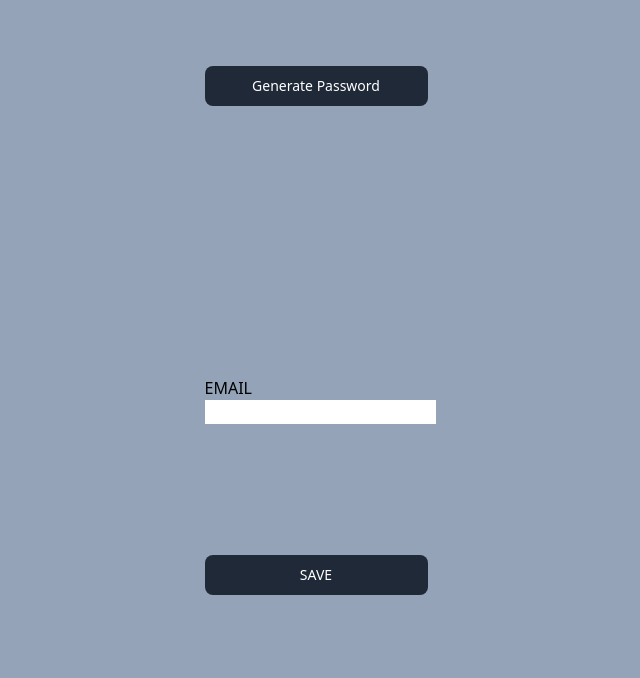
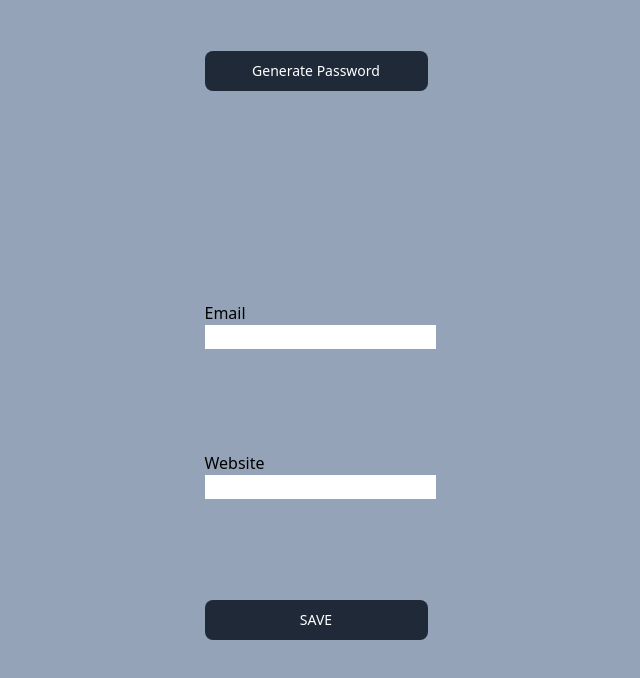
Before and after one commit to chanwinston/passwordManager, a React (Create React App) app: page / in a window 1280 px wide. Shown: the top 678 px of the page, without its empty margins (320-960 px from the left). Built offline with nearby package versions, Linux system fonts and the light colour scheme.

Commit message:
website section

```diff
--- a/src/App.js
+++ b/src/App.js
@@ -16,10 +16,13 @@ function Generator() {
 
   const save = () => {
     let email = document.getElementById("emailID").value;
-    database += "Email: " + email + " Password: " + password;
+    let website = document.getElementById("websiteID").value;
+    database +=
+      "Website: " + website + " Email: " + email + " Password: " + password;
     setDatabase(database);
     setPassword("");
     document.getElementById("emailID").value = "";
+    document.getElementById("websiteID").value = "";
   };
 
   return (
@@ -32,9 +35,14 @@ function Generator() {
       </button>
       <h1>{password}</h1>
       <form>
-        <label>EMAIL</label>
+        <label>Email</label>
         <br />
         <input id='emailID' type='text'></input>
+      </form>
+      <form>
+        <label>Website</label>
+        <br />
+        <input id='websiteID' type='text'></input>
       </form>
       <button
         onClick={save}
```
